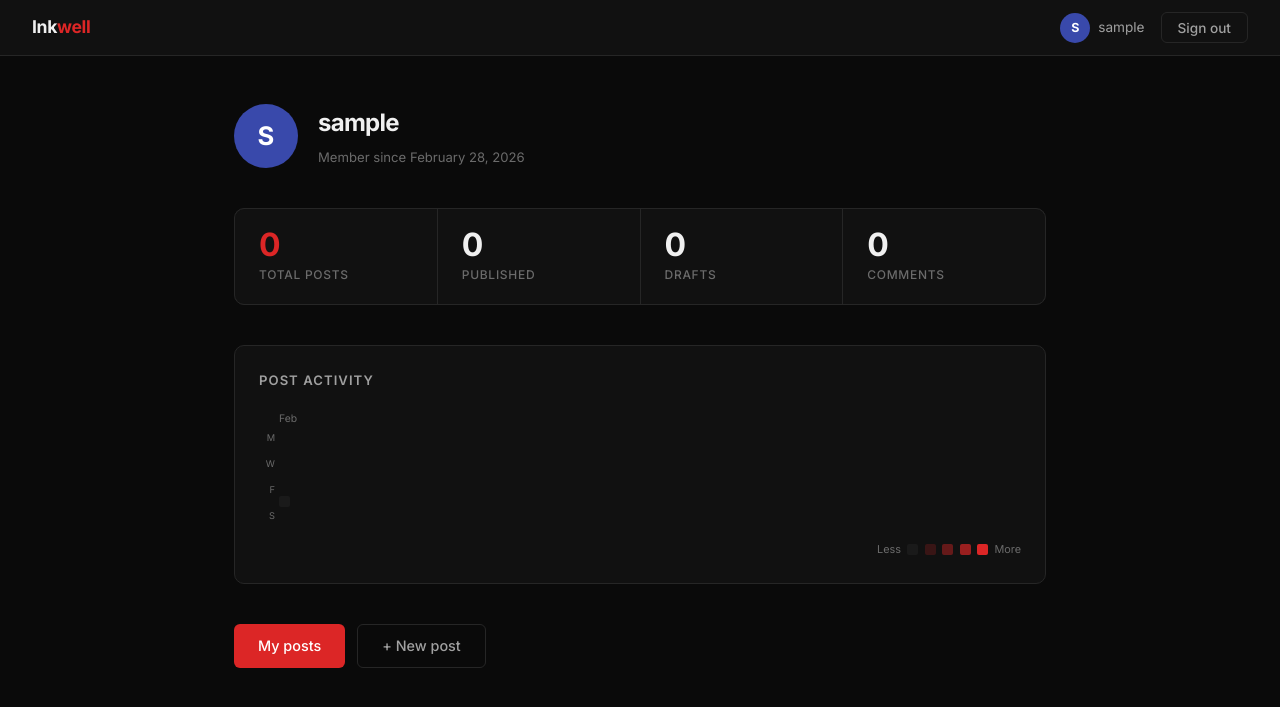
After one commit to oblivion-hq/inkwell, a Django app: page /user/profile/ in a window 1280 px wide. The commit adds this page. Shown: the top 707 px of the page. Run offline with Django 5.2, Linux system fonts and the light colour scheme; the visitor is signed in with stand-in values (Sample User, id 1); data that the repository does not hold is empty.

Commit message:
feat: added user profile

```diff
--- a/templates/base.html
+++ b/templates/base.html
@@ -195,7 +195,7 @@
       <a href="{% url 'home' %}" class="navbar-brand">Ink<span>well</span></a>
       <div class="navbar-links">
         {% if user.is_authenticated %}
-          <a href="{% url 'blog:blog-home' %}" class="nav-user" style="text-decoration:none;">
+          <a href="{% url 'user:profile' %}" class="nav-user" style="text-decoration:none;">
             <div class="user-avatar" id="nav-avatar" data-name="{{ user.username }}">{{ user.username|slice:":1" }}</div>
             <span class="nav-username">{{ user.username }}</span>
           </a>
--- /dev/null
+++ b/templates/user/profile.html
@@ -0,0 +1,304 @@
+{% extends "base.html" %}
+
+{% block title %}{{ user.username }} — Inkwell{% endblock %}
+
+{% block extra_styles %}
+.profile-wrap {
+  max-width: 860px;
+  margin: 3rem auto;
+  padding: 0 1.5rem;
+}
+
+/* ── Profile header ─────────────────────────────────────── */
+.profile-header {
+  display: flex;
+  align-items: center;
+  gap: 1.25rem;
+  margin-bottom: 2.5rem;
+}
+.profile-avatar {
+  width: 64px;
+  height: 64px;
+  border-radius: 50%;
+  background: var(--red);
+  color: #fff;
+  font-size: 1.6rem;
+  font-weight: 700;
+  display: flex;
+  align-items: center;
+  justify-content: center;
+  flex-shrink: 0;
+  text-transform: uppercase;
+  letter-spacing: 0;
+  user-select: none;
+  id: profile-avatar;
+}
+.profile-info { display: flex; flex-direction: column; gap: 0.25rem; }
+.profile-username {
+  font-size: 1.5rem;
+  font-weight: 700;
+  letter-spacing: -0.03em;
+  color: var(--text);
+}
+.profile-since {
+  font-size: 0.82rem;
+  color: var(--text-muted);
+}
+
+/* ── Stat cards ─────────────────────────────────────────── */
+.stat-cards {
+  display: grid;
+  grid-template-columns: repeat(auto-fit, minmax(140px, 1fr));
+  gap: 1px;
+  background: var(--border);
+  border: 1px solid var(--border);
+  border-radius: 10px;
+  overflow: hidden;
+  margin-bottom: 2.5rem;
+}
+.stat-card {
+  background: var(--surface);
+  padding: 1.25rem 1.5rem;
+  display: flex;
+  flex-direction: column;
+  gap: 0.25rem;
+}
+.stat-value {
+  font-size: 2rem;
+  font-weight: 700;
+  letter-spacing: -0.04em;
+  color: var(--text);
+  line-height: 1;
+}
+.stat-label {
+  font-size: 0.75rem;
+  font-weight: 500;
+  color: var(--text-muted);
+  text-transform: uppercase;
+  letter-spacing: 0.06em;
+}
+.stat-card.highlight .stat-value { color: var(--red); }
+
+/* ── Activity section ───────────────────────────────────── */
+.activity-section {
+  background: var(--surface);
+  border: 1px solid var(--border);
+  border-radius: 10px;
+  padding: 1.5rem;
+  margin-bottom: 2.5rem;
+}
+.activity-heading {
+  font-size: 0.82rem;
+  font-weight: 600;
+  color: var(--text-soft);
+  text-transform: uppercase;
+  letter-spacing: 0.08em;
+  margin-bottom: 1.25rem;
+}
+
+/* ── Activity grid ──────────────────────────────────────── */
+.activity-scroll { overflow-x: auto; padding-bottom: 4px; }
+
+.activity-inner {
+  display: flex;
+  flex-direction: column;
+  gap: 4px;
+  width: max-content;
+}
+
+/* Month labels row */
+.activity-months {
+  display: flex;
+  align-items: flex-end;
+  height: 16px;
+  margin-left: 20px; /* aligns with the grid body (past day-of-week labels) */
+}
+.activity-month-cell {
+  width: 13px; /* 11px cell + 2px gap */
+  font-size: 0.65rem;
+  color: var(--text-muted);
+  overflow: visible;
+  white-space: nowrap;
+}
+
+/* Body: day-of-week labels + week columns */
+.activity-body { display: flex; gap: 4px; }
+
+.activity-day-labels {
+  display: flex;
+  flex-direction: column;
+  gap: 2px;
+  width: 16px;
+  flex-shrink: 0;
+  padding-top: 1px;
+}
+.activity-day-labels span {
+  height: 11px;
+  font-size: 0.58rem;
+  color: var(--text-muted);
+  line-height: 11px;
+  text-align: right;
+}
+
+.activity-weeks { display: flex; gap: 2px; }
+
+.activity-week {
+  display: flex;
+  flex-direction: column;
+  gap: 2px;
+}
+
+.activity-day {
+  width: 11px;
+  height: 11px;
+  border-radius: 2px;
+  background: var(--surface-2);
+  cursor: default;
+}
+.activity-day.outside { background: transparent; cursor: default; }
+.activity-day.lv1 { background: rgba(220, 38, 38, 0.20); }
+.activity-day.lv2 { background: rgba(220, 38, 38, 0.42); }
+.activity-day.lv3 { background: rgba(220, 38, 38, 0.68); }
+.activity-day.lv4 { background: var(--red); }
+
+/* ── Activity legend ────────────────────────────────────── */
+.activity-legend {
+  display: flex;
+  align-items: center;
+  gap: 0.4rem;
+  margin-top: 1rem;
+  font-size: 0.68rem;
+  color: var(--text-muted);
+  justify-content: flex-end;
+}
+.activity-legend-cell {
+  width: 11px;
+  height: 11px;
+  border-radius: 2px;
+}
+
+/* ── Posts link ─────────────────────────────────────────── */
+.profile-actions {
+  display: flex;
+  gap: 0.75rem;
+}
+{% endblock %}
+
+{% block content %}
+<div class="profile-wrap">
+
+  <!-- ── Profile header ───────────────────────────────── -->
+  <div class="profile-header">
+    <div class="profile-avatar" id="profile-avatar" data-name="{{ user.username }}">
+      {{ user.username|slice:":1" }}
+    </div>
+    <div class="profile-info">
+      <span class="profile-username">{{ user.username }}</span>
+      <span class="profile-since">Member since {{ start_date|date:"F j, Y" }}</span>
+    </div>
+  </div>
+
+  <!-- ── Stat cards ────────────────────────────────────── -->
+  <div class="stat-cards">
+    <div class="stat-card highlight">
+      <span class="stat-value">{{ total_posts }}</span>
+      <span class="stat-label">Total posts</span>
+    </div>
+    <div class="stat-card">
+      <span class="stat-value">{{ published_posts }}</span>
+      <span class="stat-label">Published</span>
+    </div>
+    <div class="stat-card">
+      <span class="stat-value">{{ draft_posts }}</span>
+      <span class="stat-label">Drafts</span>
+    </div>
+    <div class="stat-card">
+      <span class="stat-value">{{ total_comments }}</span>
+      <span class="stat-label">Comments</span>
+    </div>
+  </div>
+
+  <!-- ── Activity grid ─────────────────────────────────── -->
+  <div class="activity-section">
+    <div class="activity-heading">Post activity</div>
+
+    <div class="activity-scroll">
+      <div class="activity-inner">
+
+        <!-- Month labels -->
+        <div class="activity-months">
+          {% for label in month_row %}
+            <div class="activity-month-cell">{{ label }}</div>
+          {% endfor %}
+        </div>
+
+        <!-- Grid body -->
+        <div class="activity-body">
+
+          <!-- Day-of-week labels (Mon … Sun) -->
+          <div class="activity-day-labels">
+            <span>M</span>
+            <span></span>
+            <span>W</span>
+            <span></span>
+            <span>F</span>
+            <span></span>
+            <span>S</span>
+          </div>
+
+          <!-- Week columns -->
+          <div class="activity-weeks">
+            {% for week in weeks %}
+              <div class="activity-week">
+                {% for day in week %}
+                  <div class="activity-day lv{{ day.level }}{% if day.outside %} outside{% endif %}"
+                       {% if day.label %}title="{{ day.label }}"{% endif %}></div>
+                {% endfor %}
+              </div>
+            {% endfor %}
+          </div>
+
+        </div>
+      </div>
+    </div>
+
+    <!-- Legend -->
+    <div class="activity-legend">
+      <span>Less</span>
+      <div class="activity-legend-cell" style="background:var(--surface-2)"></div>
+      <div class="activity-legend-cell" style="background:rgba(220,38,38,0.20)"></div>
+      <div class="activity-legend-cell" style="background:rgba(220,38,38,0.42)"></div>
+      <div class="activity-legend-cell" style="background:rgba(220,38,38,0.68)"></div>
+      <div class="activity-legend-cell" style="background:var(--red)"></div>
+      <span>More</span>
+    </div>
+  </div>
+
+  <!-- ── Actions ───────────────────────────────────────── -->
+  <div class="profile-actions">
+    <a href="{% url 'blog:blog-home' %}" class="btn">My posts</a>
+    <a href="{% url 'blog:post-create' %}" class="btn btn-outline">+ New post</a>
+  </div>
+
+</div>
+{% endblock %}
+
+{% block extra_scripts %}
+<script>
+  (function () {
+    var el = document.getElementById('profile-avatar');
+    if (!el) return;
+    var palette = [
+      '#e53935','#d81b60','#8e24aa','#5e35b1',
+      '#1e88e5','#00897b','#43a047','#f4511e',
+      '#6d4c41','#039be5','#3949ab','#00acc1',
+    ];
+    var name = el.dataset.name || '';
+    var h = 0;
+    for (var i = 0; i < name.length; i++) {
+      h = name.charCodeAt(i) + ((h << 5) - h);
+    }
+    el.style.background = palette[Math.abs(h) % palette.length];
+  }());
+</script>
+{% endblock %}
--- a/user/urls.py
+++ b/user/urls.py
@@ -6,4 +6,5 @@ app_name = "user"
 
 urlpatterns = [
     path("register/", views.RegisterView.as_view(), name="register"),
+    path("profile/", views.profile, name="profile"),
 ]
--- a/user/views.py
+++ b/user/views.py
@@ -1,9 +1,101 @@
+from datetime import date, timedelta
+
+from django.contrib.auth.decorators import login_required
 from django.contrib.auth.forms import UserCreationForm
+from django.db.models import Count
+from django.db.models.functions import TruncDate
+from django.shortcuts import render
 from django.urls import reverse_lazy
 from django.views.generic import CreateView
+
+from blog.models import Comment, Post
 
 
 class RegisterView(CreateView):
     form_class = UserCreationForm
     success_url = reverse_lazy("login")
     template_name = "registration/register.html"
+
+
+@login_required
+def profile(request):
+    user = request.user
+    posts = Post.objects.filter(author=user)
+
+    total_posts = posts.count()
+    published_posts = posts.filter(published=True).count()
+    draft_posts = total_posts - published_posts
+    total_comments = Comment.objects.filter(author=user).count()
+
+    # Post counts per day (date → count)
+    post_counts = {
+        entry["day"]: entry["count"]
+        for entry in (
+            posts
+            .annotate(day=TruncDate("created_at"))
+            .values("day")
+            .annotate(count=Count("id"))
+        )
+    }
+
+    def level(count):
+        if count == 0:
+            return 0
+        if count == 1:
+            return 1
+        if count == 2:
+            return 2
+        if count <= 4:
+            return 3
+        return 4
+
+    start_date = user.date_joined.date()
+    today = date.today()
+
+    # Pad grid to full weeks (Monday … Sunday)
+    grid_start = start_date - timedelta(days=start_date.weekday())
+    grid_end = today + timedelta(days=(6 - today.weekday()))
+
+    weeks = []
+    month_row = []   # one label (or '') per week column
+    prev_month = None
+    d = grid_start
+
+    while d <= grid_end:
+        week = []
+        for _ in range(7):
+            outside = d < start_date or d > today
+            count = post_counts.get(d, 0)
+            week.append({
+                "date": d,
+                "count": count,
+                "level": 0 if outside else level(count),
+                "outside": outside,
+                "label": (
+                    f"{d.strftime('%b %d, %Y')}: {count} post{'s' if count != 1 else ''}"
+                    if not outside else ""
+                ),
+            })
+            d += timedelta(days=1)
+
+        # Month label: first non-outside day whose month changed
+        col_label = ""
+        for day in week:
+            if not day["outside"]:
+                if day["date"].month != prev_month:
+                    col_label = day["date"].strftime("%b")
+                    prev_month = day["date"].month
+                break
+
+        month_row.append(col_label)
+        weeks.append(week)
+
+    return render(request, "user/profile.html", {
+        "total_posts": total_posts,
+        "published_posts": published_posts,
+        "draft_posts": draft_posts,
+        "total_comments": total_comments,
+        "weeks": weeks,
+        "month_row": month_row,
+        "start_date": start_date,
+    })
```
